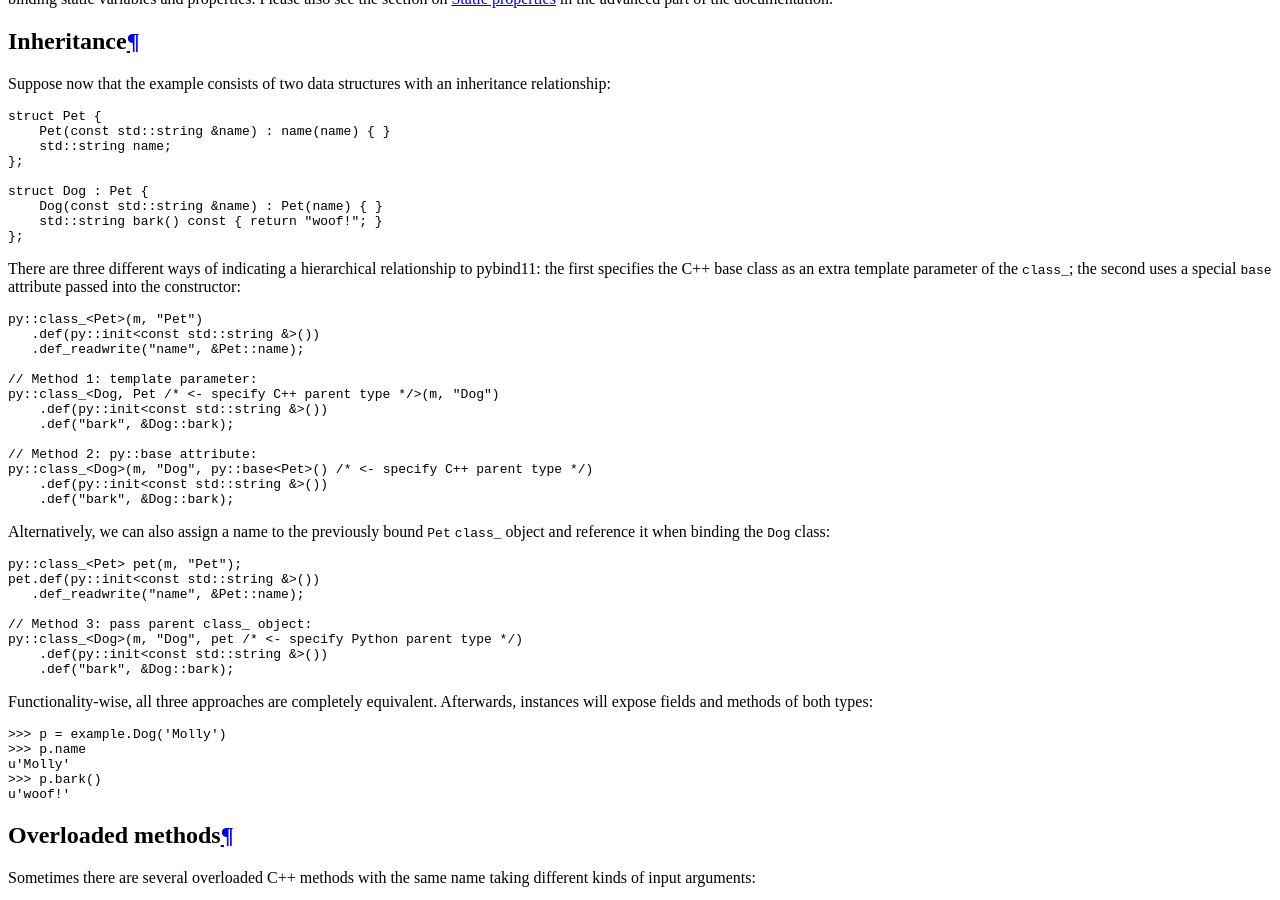
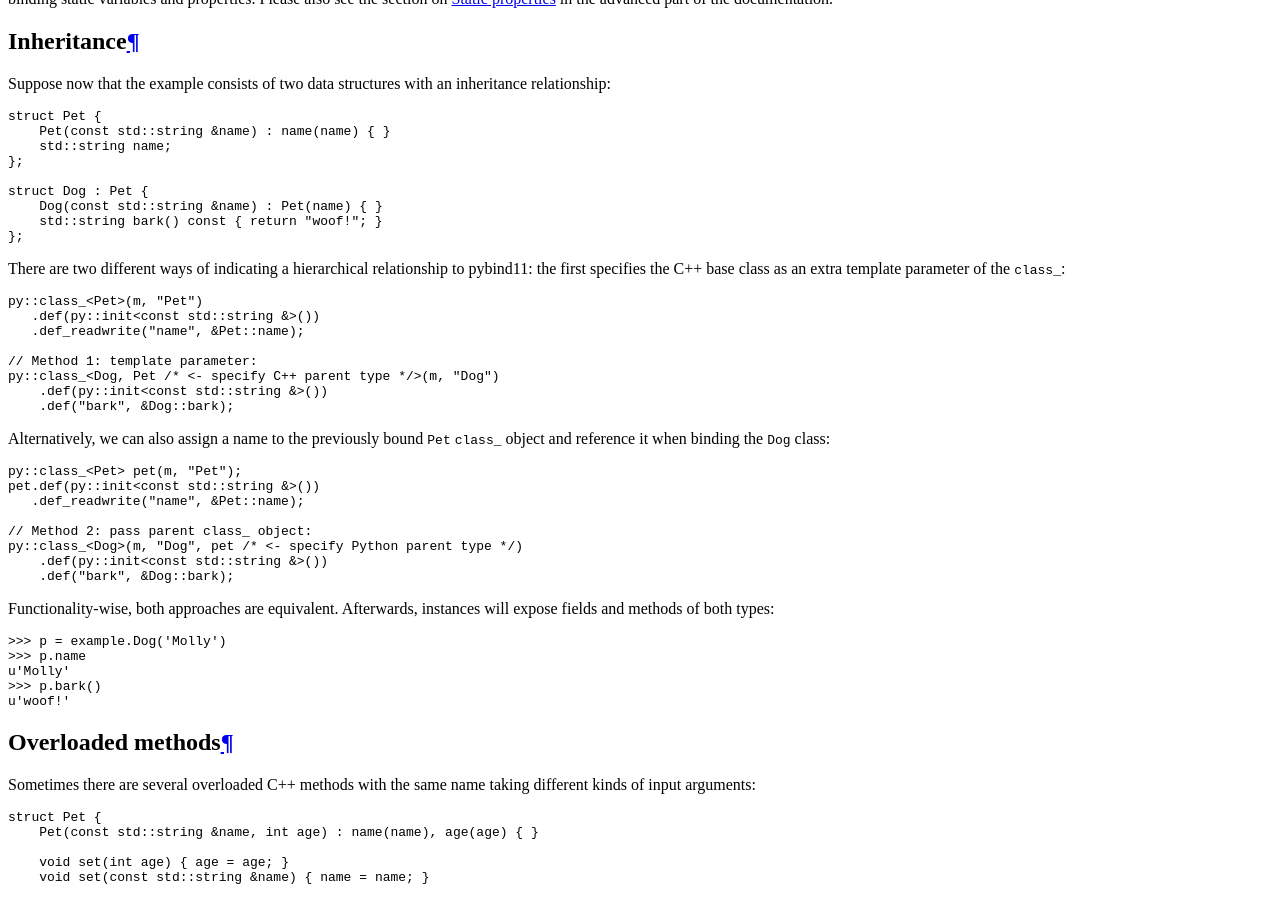
Before and after one commit to pybind/pybind11, a Sphinx documentation site: the page built from docs/classes.rst, in a window 1280 px wide and 900 px high, scrolled down 2477 px. Built offline with Sphinx 7.4.7 and the Read the Docs theme 2.0.0, drawn with Linux system fonts in a browser that asks for light colours.

Commit message:
deprecated py::base<>, added a macro for improved readability

```diff
--- a/docs/classes.rst
+++ b/docs/classes.rst
@@ -185,10 +185,9 @@
         std::string bark() const { return "woof!"; }
     };
 
-There are three different ways of indicating a hierarchical relationship to
+There are two different ways of indicating a hierarchical relationship to
 pybind11: the first specifies the C++ base class as an extra template
-parameter of the :class:`class_`; the second uses a special ``base`` attribute
-passed into the constructor:
+parameter of the :class:`class_`:
 
 .. code-block:: cpp
 
@@ -201,11 +200,6 @@
         .def(py::init<const std::string &>())
         .def("bark", &Dog::bark);
 
-    // Method 2: py::base attribute:
-    py::class_<Dog>(m, "Dog", py::base<Pet>() /* <- specify C++ parent type */)
-        .def(py::init<const std::string &>())
-        .def("bark", &Dog::bark);
-
 Alternatively, we can also assign a name to the previously bound ``Pet``
 :class:`class_` object and reference it when binding the ``Dog`` class:
 
@@ -215,13 +209,13 @@
     pet.def(py::init<const std::string &>())
        .def_readwrite("name", &Pet::name);
 
-    // Method 3: pass parent class_ object:
+    // Method 2: pass parent class_ object:
     py::class_<Dog>(m, "Dog", pet /* <- specify Python parent type */)
         .def(py::init<const std::string &>())
         .def("bark", &Dog::bark);
 
-Functionality-wise, all three approaches are completely equivalent. Afterwards,
-instances will expose fields and methods of both types:
+Functionality-wise, both approaches are equivalent. Afterwards, instances will
+expose fields and methods of both types:
 
 .. code-block:: pycon
 
```
Also changed, not shown: 3 other files.
